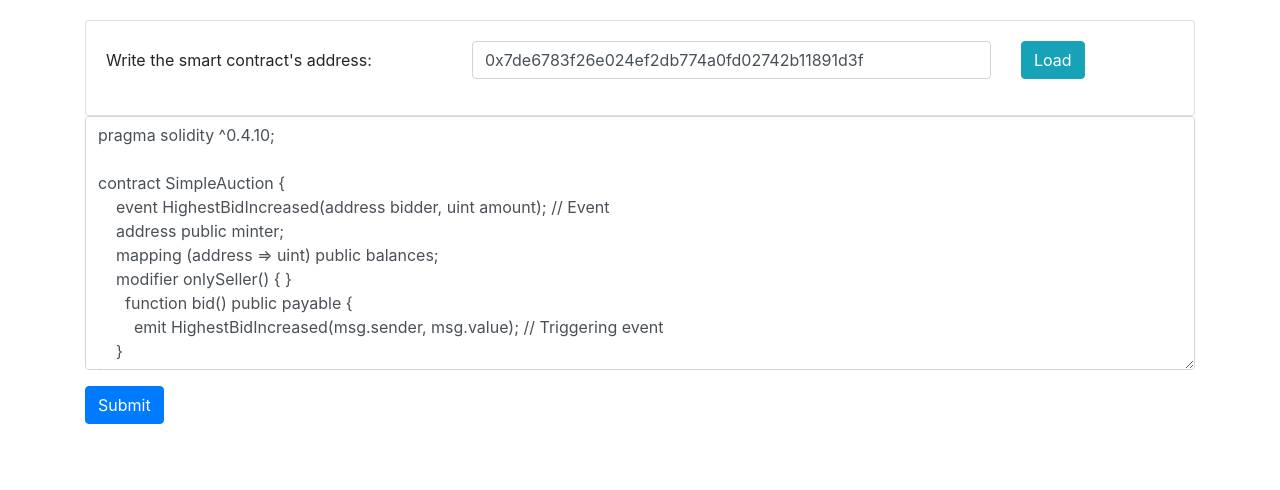
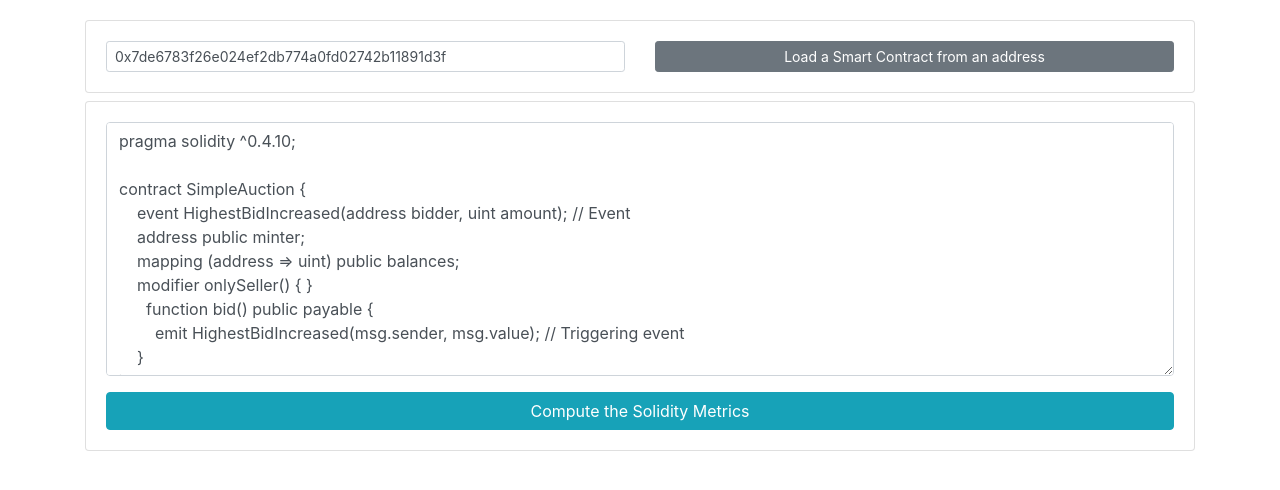
Before and after one commit to aphd/paso, a React (Create React App) app: page / in a window 1280 px wide. Shown: the top 490 px of the page. Built offline with nearby package versions, Linux system fonts and the light colour scheme.

Commit message:
formatting button

```diff
--- a/src/components/load-contract-form.jsx
+++ b/src/components/load-contract-form.jsx
@@ -7,7 +7,9 @@ export default class LoadContractForm extends Component {
         document.getElementById("sc_code").value = code;
     }
     checkAddress(addr) {
-        return !!addr.match(/^0x[a-zA-Z0-9]{40}$/);
+        document.getElementById("invalid").classList.remove("d-block");
+        !!addr.match(/^0x[a-zA-Z0-9]{40}$/) ||
+            document.getElementById("invalid").classList.add("d-block");
     }
     handleLoadSCFormSubmit = address => {
         getContractFromAddress(address).then(data => {
@@ -20,37 +22,32 @@ export default class LoadContractForm extends Component {
     };
     render() {
         return (
-            <div className="card">
-                <div class="card-body">
+            <div className="card ">
+                <div className="card-body">
                     <div className="row">
-                        <div className="col-4">
-                            <label
-                                htmlFor="sc_address"
-                                className="col-form-label"
-                            >
-                                Write the smart contract's address:
-                            </label>
-                        </div>
                         <div className="col-6">
                             <input
-                                className="form-control"
+                                className="form-control form-control-sm"
                                 id="sc_address"
                                 defaultValue="0x7de6783f26e024ef2db774a0fd02742b11891d3f"
                             />
+                            <div className="invalid-feedback ml-2" id="invalid">
+                                Please choose a valid address.
+                            </div>
                         </div>
-                        <div className="col-2">
+                        <div className="col-6">
                             <button
                                 type="button"
-                                className="btn btn-info mb-3"
+                                className="btn btn-sm btn-secondary btn-block"
                                 onClick={() => {
                                     const addr = document.getElementById(
                                         "sc_address"
                                     ).value;
-                                    console.log(this.checkAddress(addr));
+                                    this.checkAddress(addr);
                                     this.handleLoadSCFormSubmit(addr);
                                 }}
                             >
-                                Load
+                                Load a Smart Contract from an address
                             </button>
                         </div>
                     </div>
--- a/src/components/metric-form.jsx
+++ b/src/components/metric-form.jsx
@@ -3,7 +3,8 @@ import React, { Component } from "react";
 export default class MetricForm extends Component {
     render() {
         return (
-            <form>
+            <div className="card mt-2">
+                <div class="card-body">
                     <div className="form-group">
                         <textarea
                             className="form-control"
@@ -13,16 +14,17 @@ export default class MetricForm extends Component {
                     </div>
                     <button
                         type="button"
-                    className="btn btn-primary mb-2"
+                        className="btn btn-info btn-block"
                         onClick={() =>
                             this.props.onFormSubmit(
                                 document.getElementById("sc_code").value
                             )
                         }
                     >
-                    Submit
+                        Compute the Solidity Metrics
                     </button>
-            </form>
+                </div>
+            </div>
         );
     }
 }
```
Lines whose indentation alone changed are shown as unchanged.
